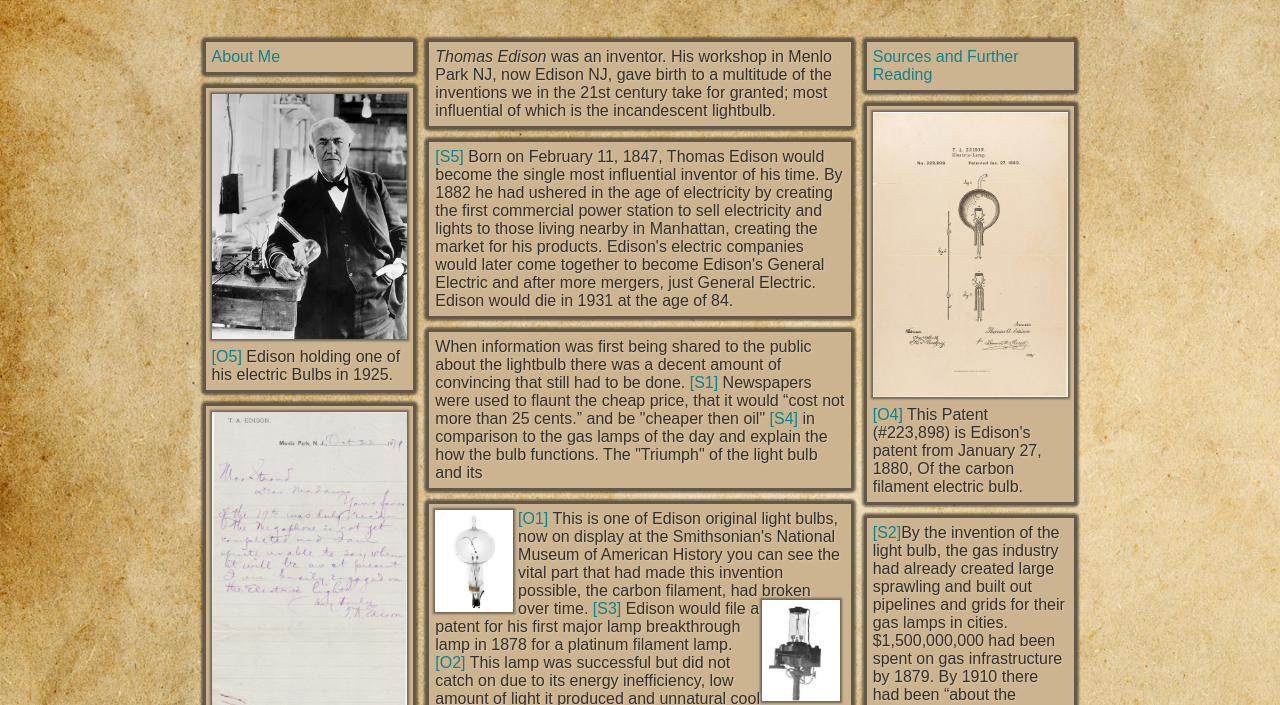
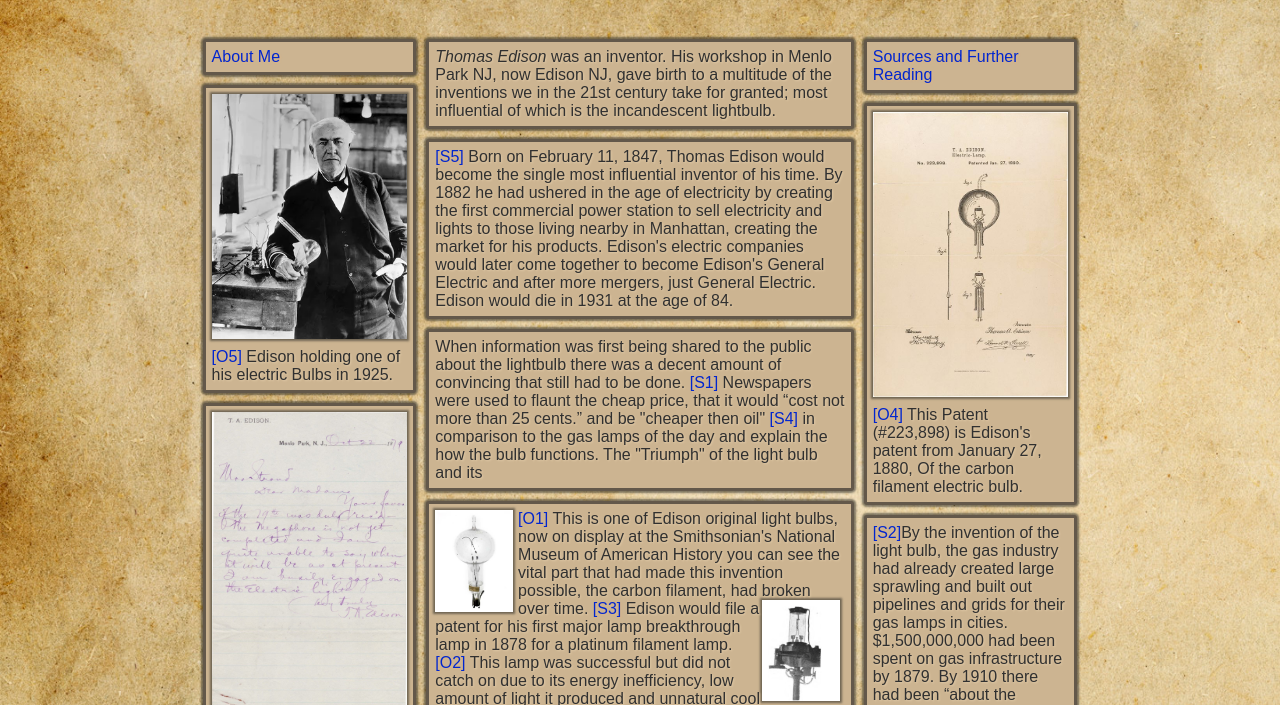
Before and after one commit to BRBergman/historyProjectWebsite, a plain HTML site: page index.html in a window 1280 px wide. Shown: the part 95-800 px from the top of the page. Drawn offline with Linux system fonts and the light colour scheme.

Commit message:
better color

```diff
--- a/index.css
+++ b/index.css
@@ -78,7 +78,7 @@ a {
 }
 
 a:link {
-    color: #088492;
+    color: #0026cf;
 
     text-decoration: none;
 }
```
